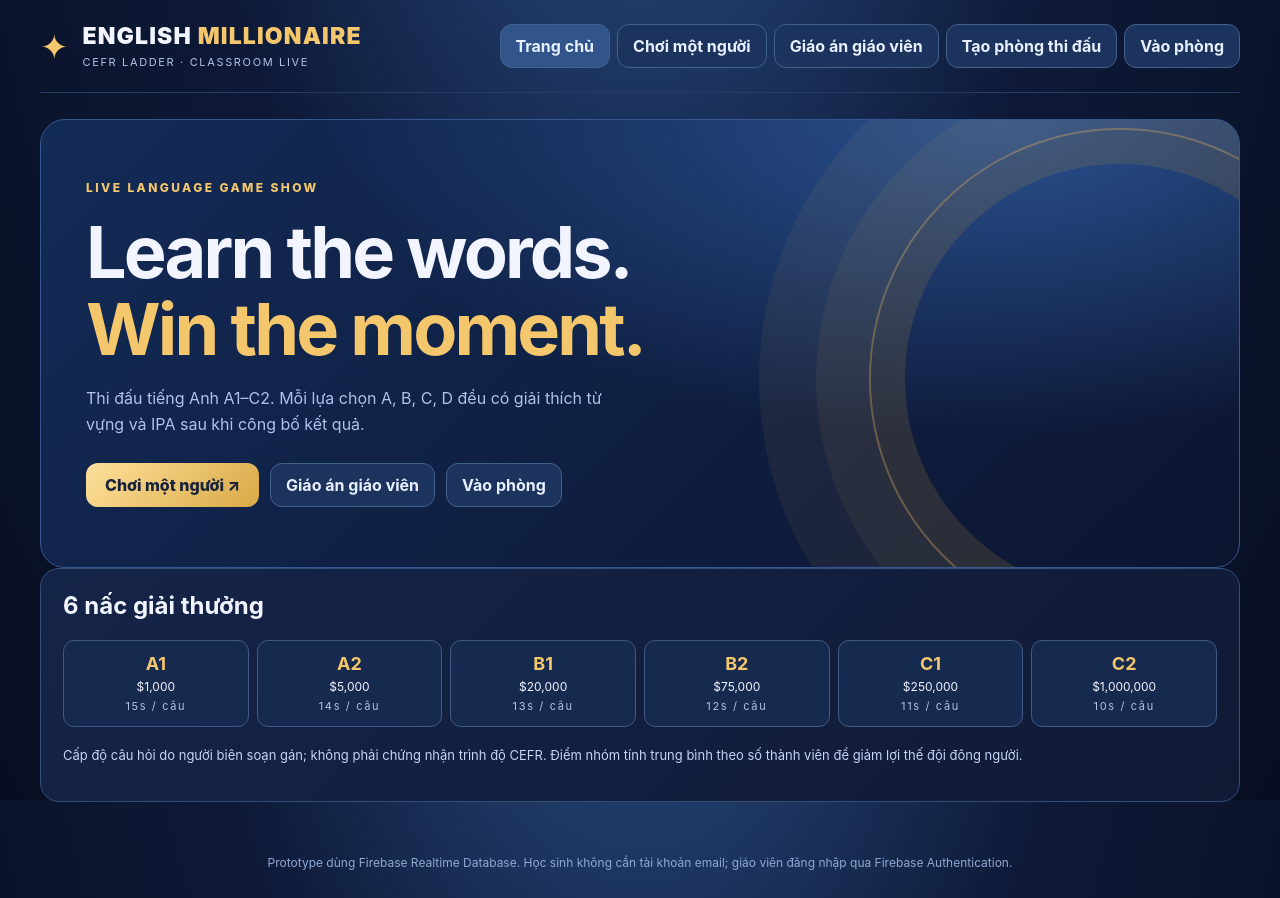
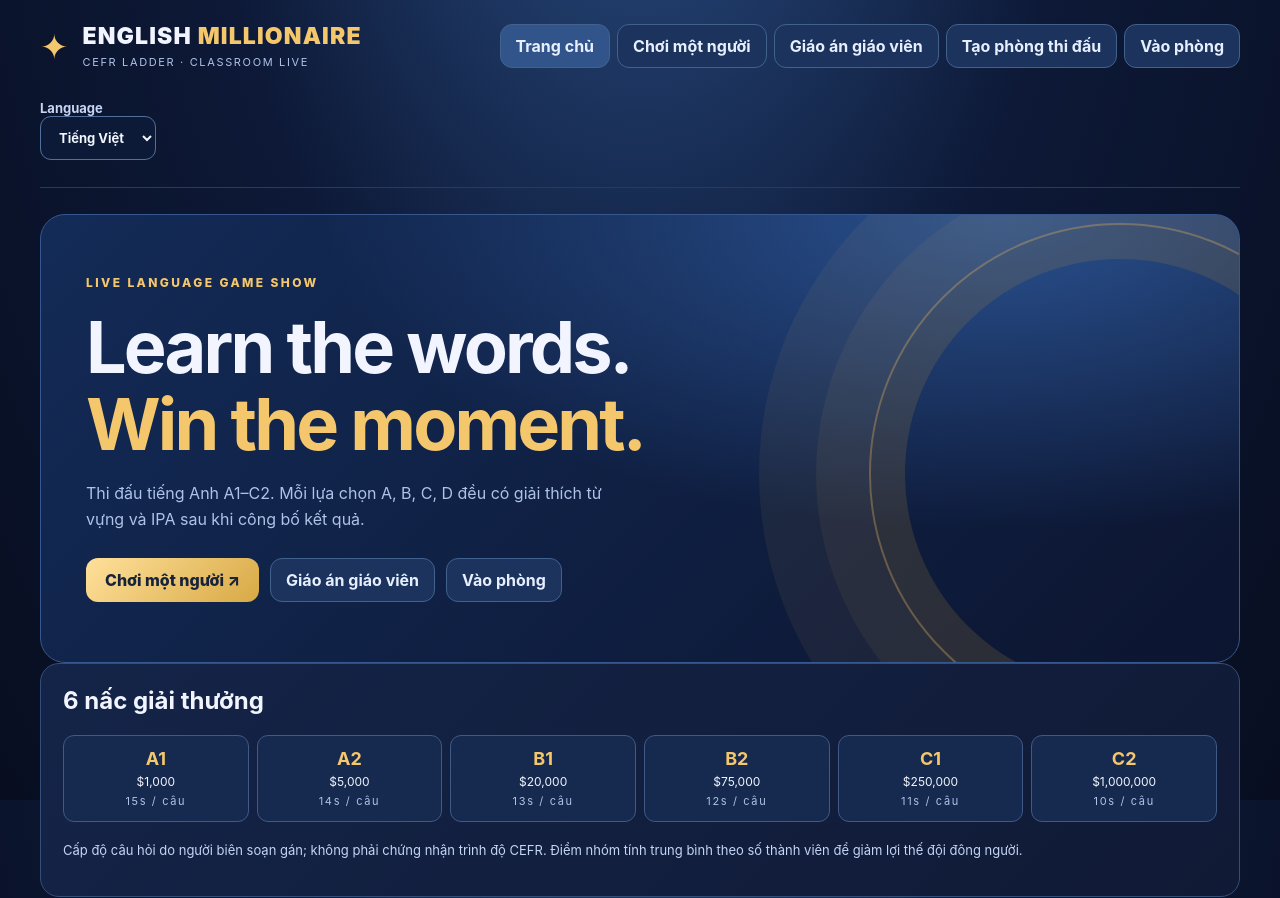
Before and after one commit to wordmillion/wordmillion.github.io, a plain HTML site: page index.html in a window 1280 px wide. Shown: the top 898 px of the page. Drawn offline with Linux system fonts and the light colour scheme; no server answers.

Commit message:
Load three-language interface switcher

```diff
--- a/index.html
+++ b/index.html
@@ -1,4 +1,4 @@
 <!doctype html><html lang="vi"><head><meta charset="utf-8"><meta name="viewport" content="width=device-width, initial-scale=1"><meta name="theme-color" content="#0b142d"><title>English Millionaire | Classroom Live</title><link rel="stylesheet" href="style.css"></head>
 <body><div class="shell"><header class="top"><div class="brand"><div class="spark">✦</div><div><div class="brand-name">ENGLISH <span>MILLIONAIRE</span></div><small>CEFR LADDER · CLASSROOM LIVE</small></div></div><nav><button data-page="home" class="tab active">Trang chủ</button><button data-page="solo" class="tab">Chơi một người</button><button data-page="teacher" class="tab">Giáo án giáo viên</button><button data-page="host" class="tab">Tạo phòng thi đấu</button><button data-page="join" class="tab">Vào phòng</button></nav></header>
 <div id="notice" class="notice hidden" role="alert"></div><main id="app"><section class="hero"><div class="eyebrow">LIVE LANGUAGE GAME SHOW</div><h1>Learn the words.<br><em>Win the moment.</em></h1><p>Thử thách tiếng Anh từ A1 đến C2. Thi đấu theo đội, quét mã QR và leo bảng xếp hạng theo thời gian thực.</p><div class="actions"><button class="primary" data-page="solo">Bắt đầu chơi thử ↗</button><button class="secondary" data-page="join">Vào phòng thi đấu</button></div></section></main><footer>Prototype dùng Firebase Realtime Database. Học sinh không cần tài khoản email; giáo viên đăng nhập qua Firebase Authentication.</footer></div>
-<script src="https://cdnjs.cloudflare.com/ajax/libs/qrcodejs/1.0.0/qrcode.min.js" defer></script><script type="module" src="app.js"></script></body></html>
+<script src="https://cdnjs.cloudflare.com/ajax/libs/qrcodejs/1.0.0/qrcode.min.js" defer></script><script src="i18n.js" defer></script><script type="module" src="app.js"></script></body></html>
```
